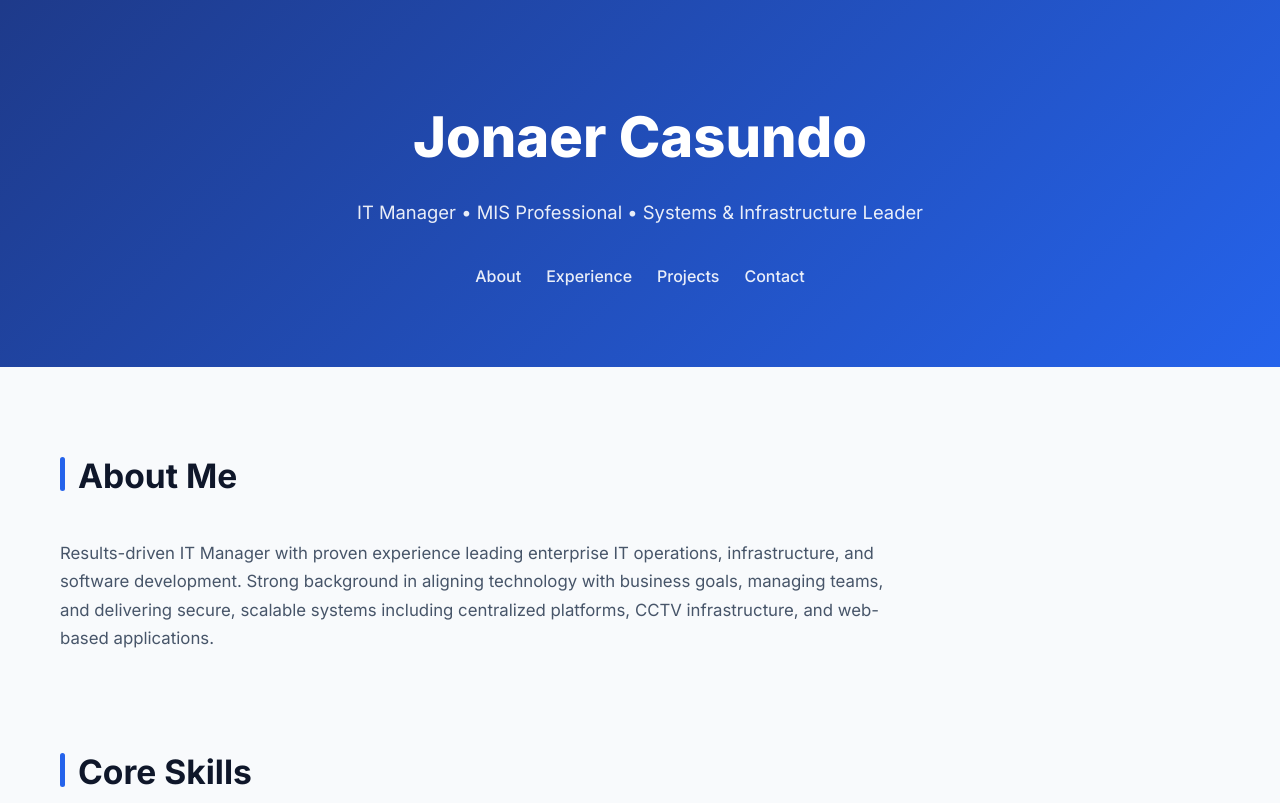
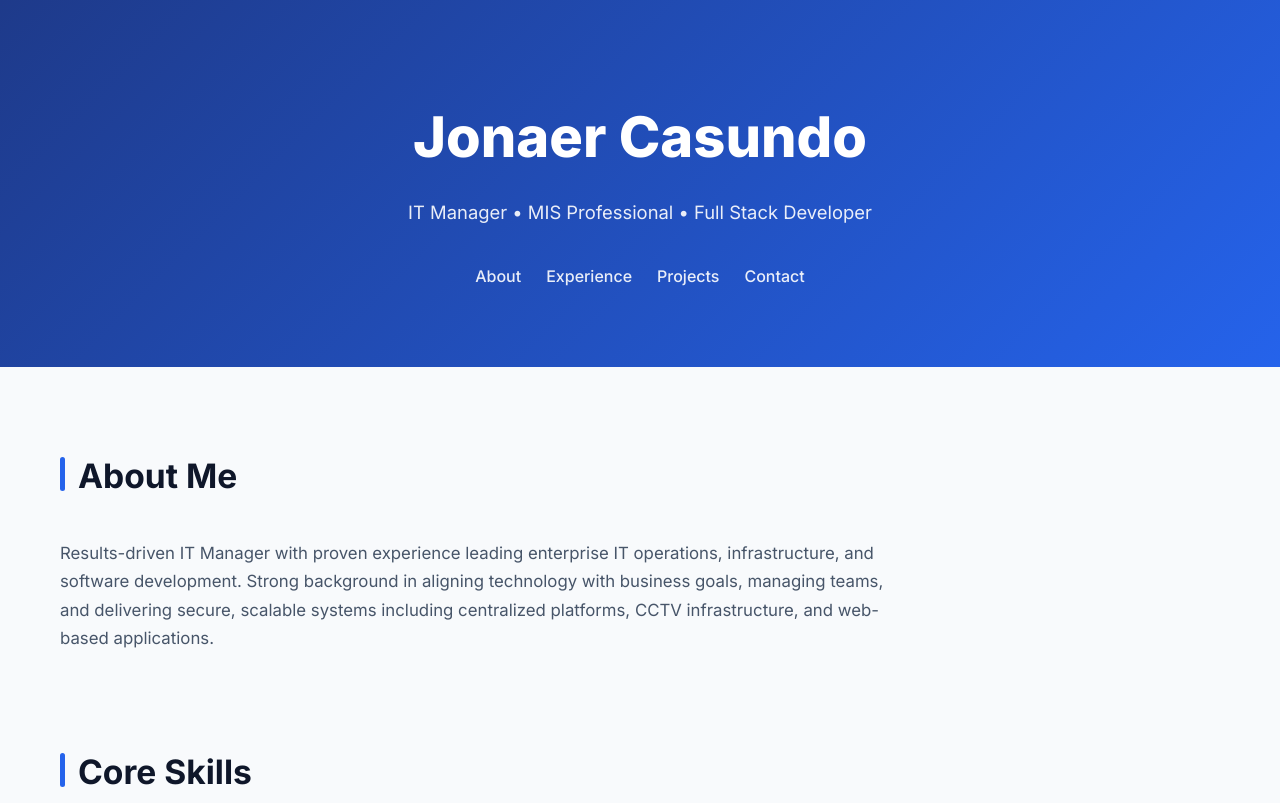
Before and after one commit to jonaercasundo/jonaercasundo.github.io, a plain HTML site: page index.html in a window 1280 px wide. Shown: the top 803 px of the page. Drawn offline with Linux system fonts and the light colour scheme.

Commit message:
Update index.html

```diff
--- a/index.html
+++ b/index.html
@@ -314,7 +314,7 @@
 
 <header>
   <h1>Jonaer Casundo</h1>
-  <p>IT Manager • MIS Professional • Systems & Infrastructure Leader</p>
+  <p>IT Manager • MIS Professional • Full Stack Developer</p>
   <nav>
     <a href="#about">About</a>
     <a href="#experience">Experience</a>
```
